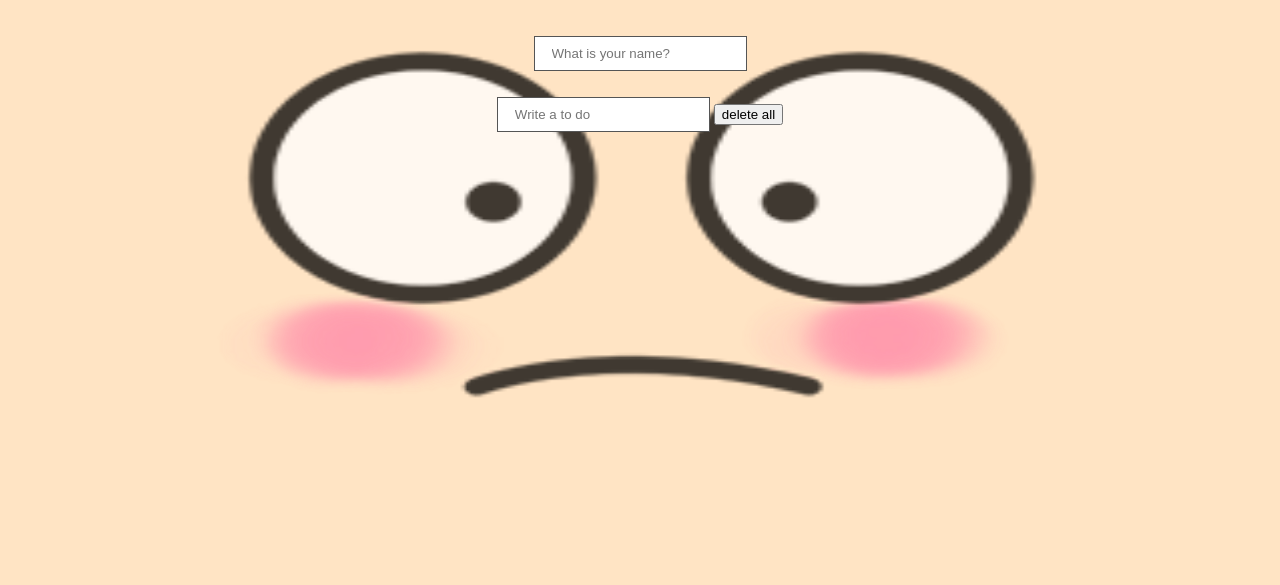
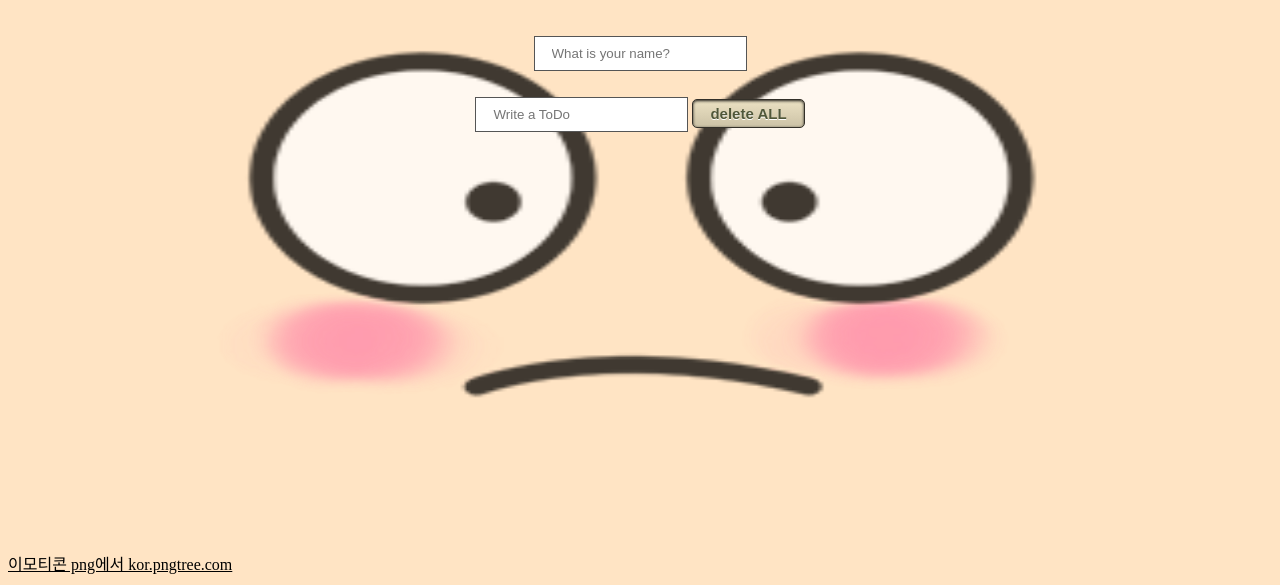
Before and after one commit to AEJIJEON/toDoList, a plain HTML site: page index.html in a window 1280 px wide. Shown: the part 215-800 px from the top of the page. Drawn offline with Linux system fonts and the light colour scheme.

Commit message:
Update index.html

```diff
--- a/index.html
+++ b/index.html
@@ -2,7 +2,7 @@
 <html>
   <head>
     <meta charset="UTF-8">
-    <title>testvanilaJS practice</title>
+    <title>vanilaJS practice</title>
     <link href="index.css" rel="stylesheet"  />
   </head>
   <body>
@@ -22,21 +22,22 @@
     </div>
     <div>
     <form class="js-change change">
-      <input type="button" value="change"/>
+      <input type="button" value="change" class = "myButton0" />
     </form>
     </div>
     <form class="js-toDoForm">
-      <input type="text" placeholder="Write a to do" />
-      <input type="button" value="delete all"/>
+
+      <input type="text" placeholder="Write a ToDo"  />
+      <input type="button" value="delete ALL" class="myButton2"/>
     </form>
 
     <div>
     <ul class="js-toDoList">
     </ul>
     </div>
-    <!-- <div class="emojiLink">
-      <a href='https://kor.pngtree.com/so/이모티콘'>이모티콘 png에서 kor.pngtree.com</a>
-    </div> -->
+    <div class="emojiLink">
+      <a href='https://kor.pngtree.com/so/이모티콘' target="_blank">이모티콘 png에서 kor.pngtree.com</a>
+    </div>
     <script src="clock.js"></script>
     <script src="script.js"></script>
     <script src="greeting.js"></script>
@@ -45,5 +46,6 @@
 
     <script src="weather.js"></script>
     <script src="percent.js"></script>
+
   </body>
 </html>
```
